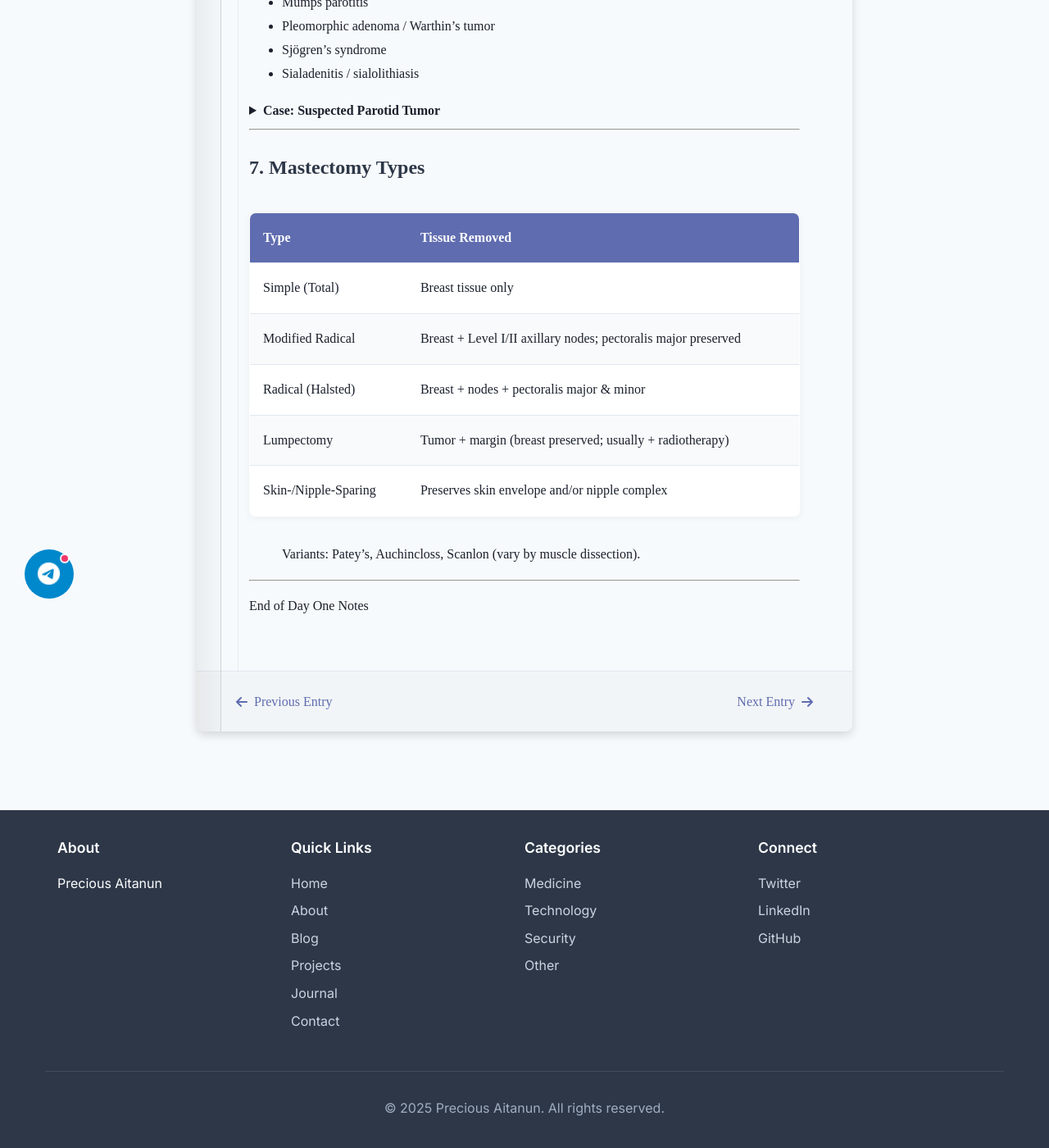
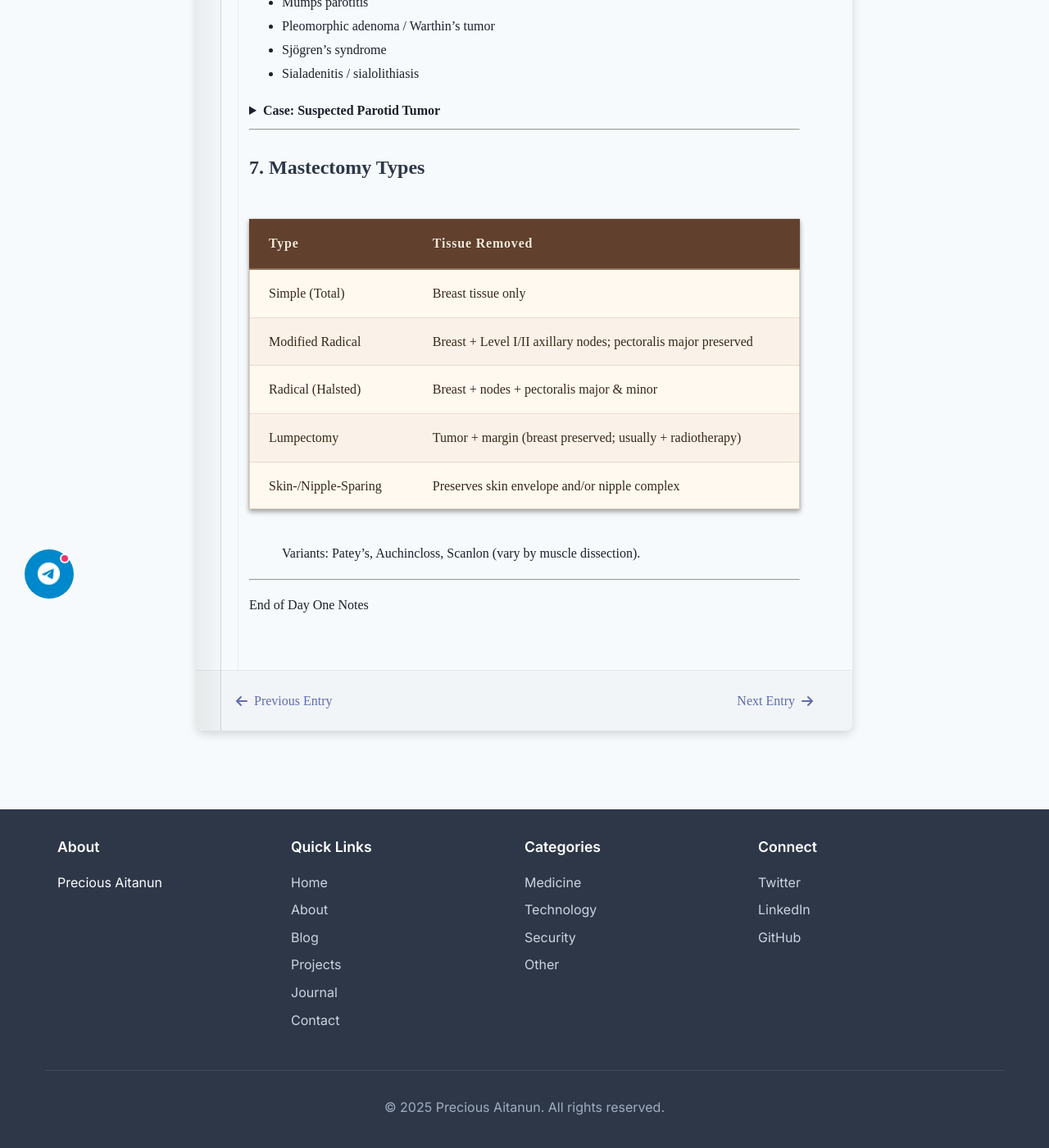
Before and after one commit to Nadira3/Nadira3.github.io, a Jekyll site: the page built from _journal/2025-04-23-general-surgery-two.markdown, in a window 1280 px wide and 1400 px high, scrolled down 1696 px. Shown: the whole window at 82% size. Built offline with Jekyll 4.4.1, drawn with Linux system fonts in a browser that asks for light colours; some web fonts are replaced.

Commit message:
tables with improved styling

```diff
--- a/assets/css/main.css
+++ b/assets/css/main.css
@@ -82,56 +82,133 @@ img {
   height: auto;
 }
 /* Tables */
-/* Style all tables */
+/* Book-style Table Styling */
 table {
   width: 100%;
-  border-collapse: collapse;
-  margin: 2rem 0;
+  border-collapse: separate;
+  border-spacing: 0;
+  margin: 2.5rem 0;
   font-family: 'Libre Baskerville', serif;
-  background: #fff;
-  border: 1px solid var(--gray-300, #d1d5db);
-  border-radius: 8px;
-  overflow: hidden;
-  box-shadow: 0 2px 8px rgba(0,0,0,0.05);
+  background: #fff9f0; /* Cream background for aged paper look */
+  border: none;
+  border-radius: 0;
+  box-shadow:
+    0 3px 6px rgba(0,0,0,0.16),
+    0 3px 6px rgba(0,0,0,0.23),
+    0 0 0 1px rgba(160, 120, 85, 0.1);
+  position: relative;
+  overflow-x: auto; /* Enable horizontal scrolling */
+  max-height: 80vh; /* Limit height and enable vertical scrolling if needed */
+  overflow-y: auto;
+}
+
+/* Add book-like border effect */
+table::before {
+  content: '';
+  position: absolute;
+  top: 0;
+  left: 0;
+  right: 0;
+  bottom: 0;
+  border: 1px solid rgba(160, 120, 85, 0.3);
+  pointer-events: none;
 }
 
 /* Table headers */
+thead {
+  position: sticky;
+  top: 0;
+  z-index: 10;
+}
+
 th {
-  background-color: var(--primary-color, #3b82f6);
-  color: white;
+  background-color: #61412e; /* Rich brown color */
+  color: #f3e8d8;
   font-weight: 700;
   text-align: left;
-  padding: 1rem;
+  padding: 1rem 1.5rem;
   font-family: 'Playfair Display', serif;
+  border-bottom: 2px solid #8c6e4e;
+  text-shadow: 1px 1px 0 rgba(0,0,0,0.2);
+  letter-spacing: 0.05em;
 }
 
 /* Table rows */
 td {
-  padding: 1rem;
-  border-top: 1px solid var(--gray-300, #d1d5db);
-}
-
-/* Zebra-striping effect */
+  padding: 1rem 1.5rem;
+  border-bottom: 1px solid rgba(160, 120, 85, 0.2);
+  color: #382718;
+  line-height: 1.6;
+}
+
+/* Last row no bottom border */
+tr:last-child td {
+  border-bottom: none;
+}
+
+/* Subtle zebra-striping effect */
 tbody tr:nth-child(even) {
-  background-color: #f9fafb;
+  background-color: rgba(160, 120, 85, 0.05);
 }
 
 /* Hover effect */
 tbody tr:hover {
-  background-color: #f1f5f9;
-}
-
-/* Responsive - optional */
+  background-color: rgba(160, 120, 85, 0.1);
+}
+
+/* Table caption styling for book-like chapter headings */
+caption {
+  font-family: 'Playfair Display', serif;
+  font-style: italic;
+  font-weight: 600;
+  font-size: 1.2rem;
+  padding: 1rem;
+  caption-side: top;
+  text-align: center;
+  color: #61412e;
+}
+
+/* Add a vintage page number effect to the bottom right */
+table::after {
+  content: attr(data-page);
+  position: absolute;
+  bottom: 8px;
+  right: 12px;
+  font-family: 'Playfair Display', serif;
+  font-style: italic;
+  font-size: 0.85rem;
+  color: rgba(60, 40, 20, 0.5);
+}
+
+/* Responsive - maintain horizontal scrolling */
 @media (max-width: 768px) {
-  table, thead, tbody, th, td, tr {
-    display: block;
-  }
-  tr {
-    margin-bottom: 1rem;
-  }
+  table {
+    font-size: 0.9rem;
+  }
+
   th, td {
     padding: 0.75rem 1rem;
-  }
+    min-width: 120px; /* Ensure columns don't get too narrow */
+  }
+}
+
+/* Optional: Custom scrollbar styling for a more vintage look */
+table::-webkit-scrollbar {
+  width: 10px;
+  height: 10px;
+}
+
+table::-webkit-scrollbar-track {
+  background: rgba(160, 120, 85, 0.1);
+}
+
+table::-webkit-scrollbar-thumb {
+  background: rgba(160, 120, 85, 0.5);
+  border-radius: 5px;
+}
+
+table::-webkit-scrollbar-thumb:hover {
+  background: rgba(160, 120, 85, 0.7);
 }
 
 /* Navigation */
```
